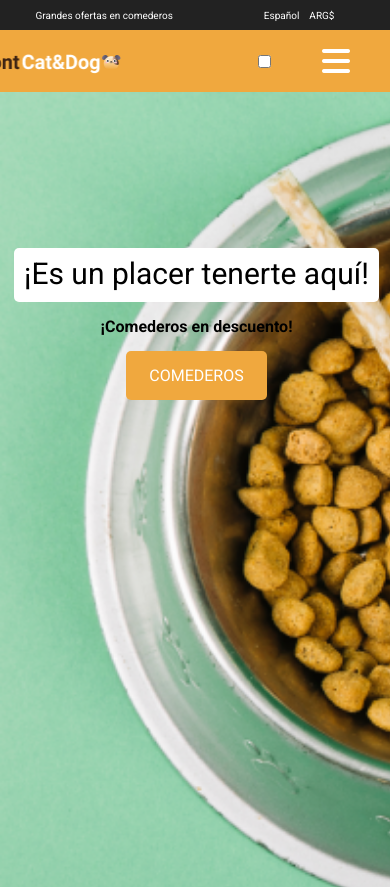
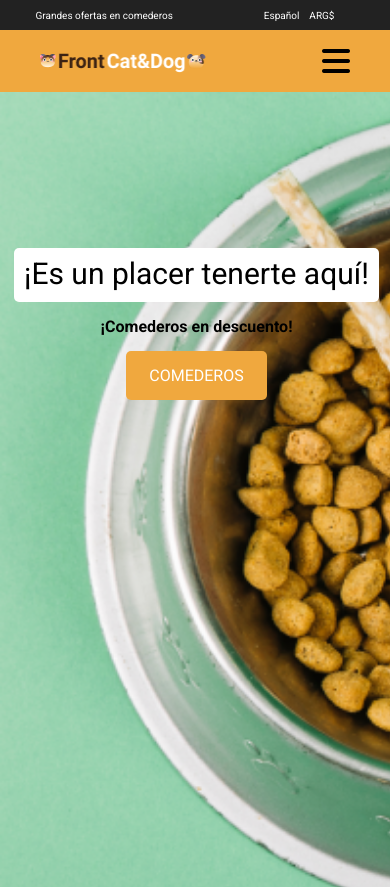
Before and after one commit to IbisAixa84/FrontEnd1, a plain HTML site: page pet_shop/index.html in a window 390 px wide. Shown: the top 887 px of the page. Drawn offline with Linux system fonts and the light colour scheme.

Commit message:
subo cambios proyecto petshop reponsive for moviles

```diff
--- a/pet_shop/css/style.css
+++ b/pet_shop/css/style.css
@@ -28,6 +28,14 @@
     height: 30px;
     width: 100%;
 
+  }
+
+  #check {
+    display: none;
+  }
+
+  .checkbtn {
+    display: none;
   }
 
   ul.top-list{
@@ -359,12 +367,6 @@
     margin-top: 0;
   }
 
-  footer img.logo {
-    position: relative;
-    right: 70px;
-    top: 110px;
-  }
-
   .footer-btn {
     background-color: var(--bottom-color);
     color: var(--font-1-color);
@@ -376,10 +378,10 @@
     align-items: center;
   }
 
-  /*reponsive for moviles*/
+  /* aqui comienza reponsive for moviles*/
 
   @media (max-width: 480px) {
-      /* style top */
+   /* style top */
 
     ul.top-list {
       margin: 0 15px 0 15px;
@@ -389,7 +391,7 @@
 
   .checkbtn {
     display: block;
-    color: var(--font-1-color);
+    color: black;
     cursor: pointer;
   }
 
@@ -447,8 +449,9 @@
   flex-direction: column;
   width: 100%;
   height: 101px;
+ }
 
- }
+/* footer */
 
  .foot-img {
   display: flex;
@@ -458,11 +461,4 @@
   font-weight: 700;
   align-items: center;
  }
-
- img.logo {
-  position: relative;
-  top: 9px;
-  right: calc(50% - 70px);
-  margin-bottom: 15px;
- }
 }
```
